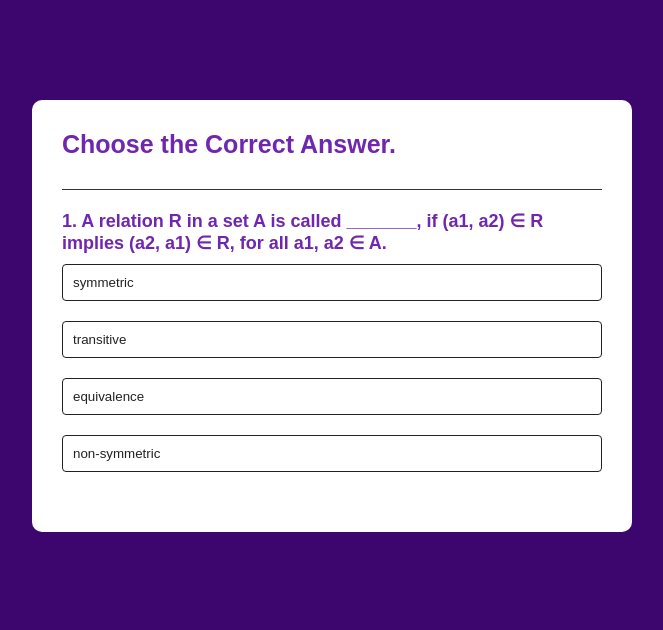
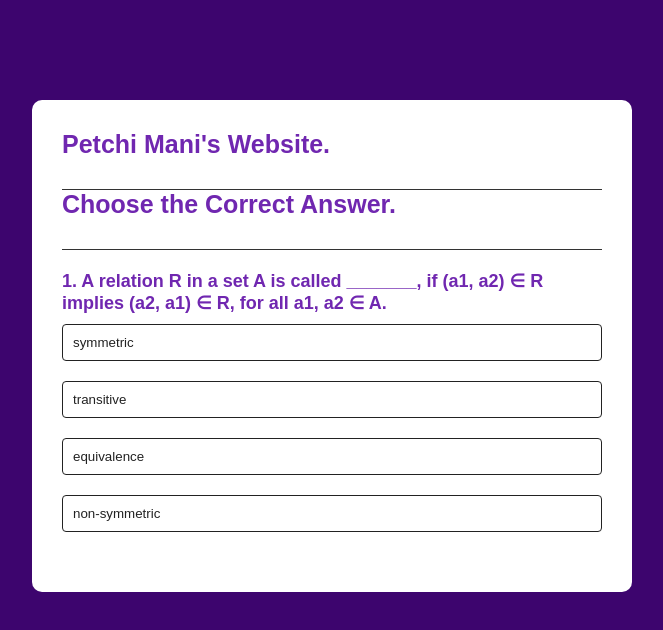
Before and after one commit to petchi11/MCQ, a plain HTML site: page index.html in a window 1280 px wide. Shown: the whole page, without its empty margins (308-971 px from the left). Drawn offline with Linux system fonts and the light colour scheme.

Commit message:
successful commit

```diff
--- a/index.html
+++ b/index.html
@@ -6,6 +6,7 @@
 </head>
 <body>
     <div class="app">
+        <h1> Petchi Mani's Website. </h1>
         <h1> Choose the Correct Answer. </h1>
         <div class="mcq">
             <h2 id="question"> Questions Below </h2>
```
